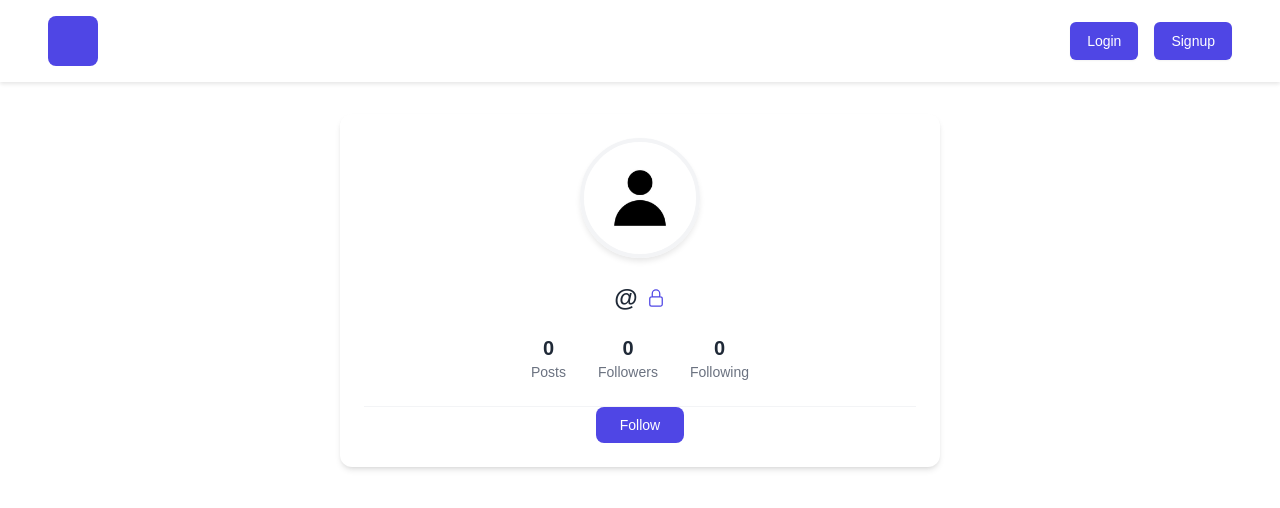
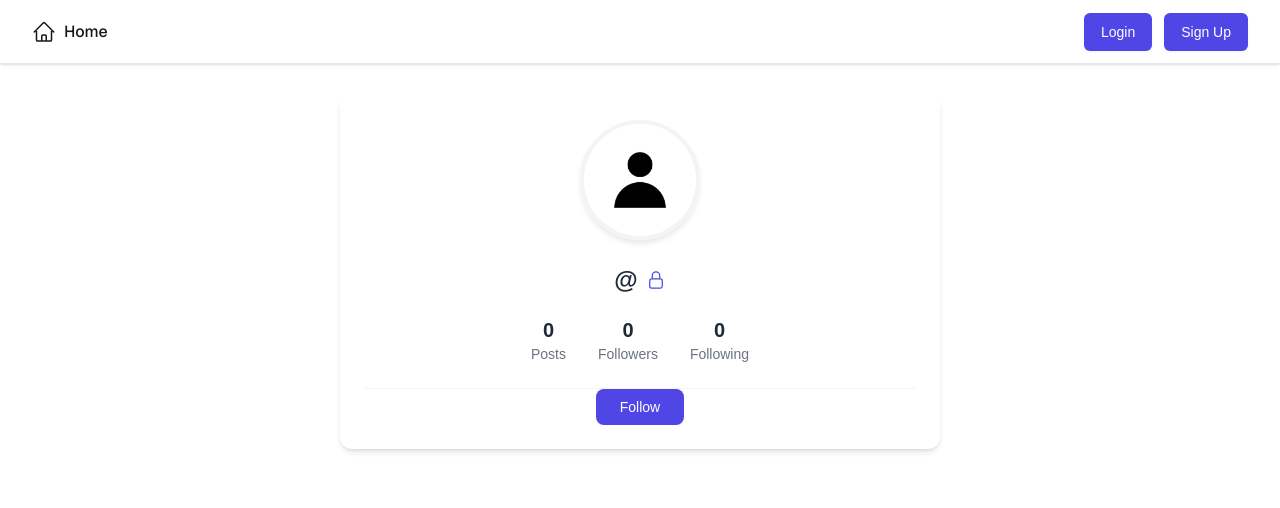
Before and after one commit to malmarzo/social-network, a Next.js app in the folder frontend/: page /profile/1 in a window 1280 px wide. Shown: the top 508 px of the page. Built offline with nearby package versions, Linux system fonts and the light colour scheme; no server answers.

Commit message:
Header style updated

```diff
--- a/frontend/app/components/Headers/Header.jsx
+++ b/frontend/app/components/Headers/Header.jsx
@@ -4,26 +4,27 @@ import AuthButton from "../Buttons/AuthButtons";
 import LogoutButton from "@/app/logout/page";
 import { useAuth } from "@/context/AuthContext";
 import Link from "next/link";
+import { HomeIcon } from "@heroicons/react/24/outline";
 
 const Header = () => {
   const { isLoggedIn, loading } = useAuth();
   return (
     <header className={style.header}>
       <div className={style.logoCont}>
-        <Link href={"/"}>
-          <div className={style.logo}></div>
+        <Link href="/" className={style.homeLink}>
+          <HomeIcon className={style.homeIcon} />
+          <span className={style.homeText}>Home</span>
         </Link>
       </div>
-      <div className={style.buttons}>
+      <nav className={style.buttons}>
         {!isLoggedIn && !loading && (
           <>
             <AuthButton text="Login" href="/login" />
-            <AuthButton text="Signup" href="/signup" />
+            <AuthButton text="Sign Up" href="/signup" />
           </>
         )}
-
         {isLoggedIn && !loading && <LogoutButton />}
-      </div>
+      </nav>
     </header>
   );
 };
--- a/frontend/app/logout/page.jsx
+++ b/frontend/app/logout/page.jsx
@@ -5,6 +5,7 @@ import FailAlert from "../components/Alerts/FailAlert";
 import { useRouter } from "next/navigation";
 import { useAuth } from "@/context/AuthContext";
 import { useAlert } from "../components/Alerts/PopUp";
+import styles from "@/styles/AuthButtons.module.css"; // Import the styles
 
 const LogoutButton = () => {
   const [errorMsg, setErrorMsg] = useState("");
@@ -38,14 +39,12 @@ const LogoutButton = () => {
   return (
     <>
       {errorMsg && <FailAlert msg={errorMsg} />}
-      <div>
-        <button
-          onClick={handleLogout}
-          className="inline-flex items-center px-4 py-2 text-sm font-medium text-white bg-indigo-600 border border-transparent rounded-md shadow-sm hover:bg-indigo-700 focus:outline-none focus:ring-2 focus:ring-offset-2 focus:ring-indigo-500 transition-colors duration-200"
-        >
-          Logout
-        </button>
-      </div>
+      <button
+        onClick={handleLogout}
+        className={styles.button} // Add this new class
+      >
+        Logout
+      </button>
     </>
   );
 };
--- /dev/null
+++ b/frontend/styles/AuthButtons.module.css
@@ -0,0 +1,32 @@
+.button {
+  display: inline-flex;
+  align-items: center;
+  justify-content: center;
+  padding: 0.625rem 1rem;
+  font-size: 0.875rem;
+  font-weight: 500;
+  line-height: 1.25rem;
+  color: white;
+  background-color: #3949ab;
+  border-radius: 0.5rem;
+  transition: all 0.2s ease;
+  font-family: var(--font-geist-sans);
+  text-decoration: none;
+  border: none;
+  cursor: pointer;
+}
+
+.button:hover {
+  background-color: #283593;
+  transform: translateY(-1px);
+}
+
+.button:active {
+  transform: translateY(0);
+}
+
+.button:focus {
+  outline: 2px solid transparent;
+  outline-offset: 2px;
+  box-shadow: 0 0 0 2px rgba(57, 73, 171, 0.3);
+}
--- a/frontend/styles/Header.module.css
+++ b/frontend/styles/Header.module.css
@@ -2,17 +2,43 @@
   display: flex;
   justify-content: space-between;
   align-items: center;
-  background-color: white;
-  padding: 1rem 2rem;
-  box-shadow: 0 2px 4px rgba(0, 0, 0, 0.1);
+  background-color: var(--background);
+  padding: 0.75rem 2rem;
+  box-shadow: 0 1px 3px 0 rgb(0 0 0 / 0.1), 0 1px 2px -1px rgb(0 0 0 / 0.1);
   position: sticky;
   top: 0;
-  z-index: 10;
+  z-index: 50;
+  height: 64px;
+  border-bottom: 1px solid #e5e7eb;
 }
 
 .logoCont {
   flex: 1;
-  padding-left: 1rem;
+}
+
+.homeLink {
+  display: flex;
+  align-items: center;
+  gap: 0.5rem;
+  text-decoration: none;
+  color: var(--foreground);
+  font-family: var(--font-geist-sans);
+  font-weight: 500;
+  transition: color 0.2s ease;
+}
+
+.homeLink:hover {
+  color: #3949ab;
+}
+
+.homeIcon {
+  width: 24px;
+  height: 24px;
+}
+
+.homeText {
+  font-size: 1rem;
+  display: inline-block;
 }
 
 .logo {
@@ -29,9 +55,16 @@
 
 .buttons {
   display: flex;
-  gap: 1rem;
-  justify-content: flex-end;
+  gap: 0.75rem;
   align-items: center;
-  padding-right: 1rem;
-  min-width: 200px;
 }
+
+@media (max-width: 640px) {
+  .header {
+    padding: 0.75rem 1rem;
+  }
+
+  .homeText {
+    display: none;
+  }
+}
```
Also changed, not shown: 1 other file (tests, documents, lock files or other folders).
